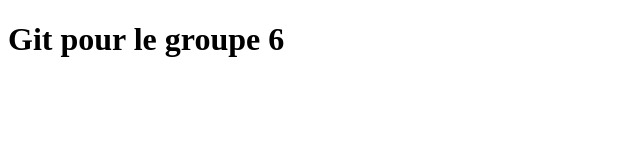
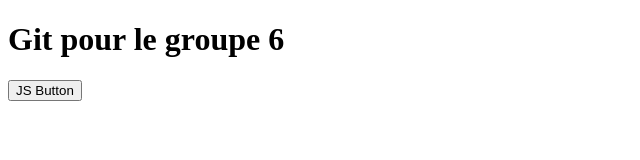
Before and after one commit to alexreflexive/groupe6, a plain HTML site: page index.html in a window 1280 px wide. Shown: the whole page, without its empty margins (0-640 px from the left). Drawn offline with Linux system fonts and the light colour scheme.

Commit message:
alexbranche

```diff
--- a/index.html
+++ b/index.html
@@ -8,5 +8,6 @@
   </head>
   <body>
     <h1>Git pour le groupe 6</h1>
+    <button>JS Button</button>
   </body>
 </html>
```
